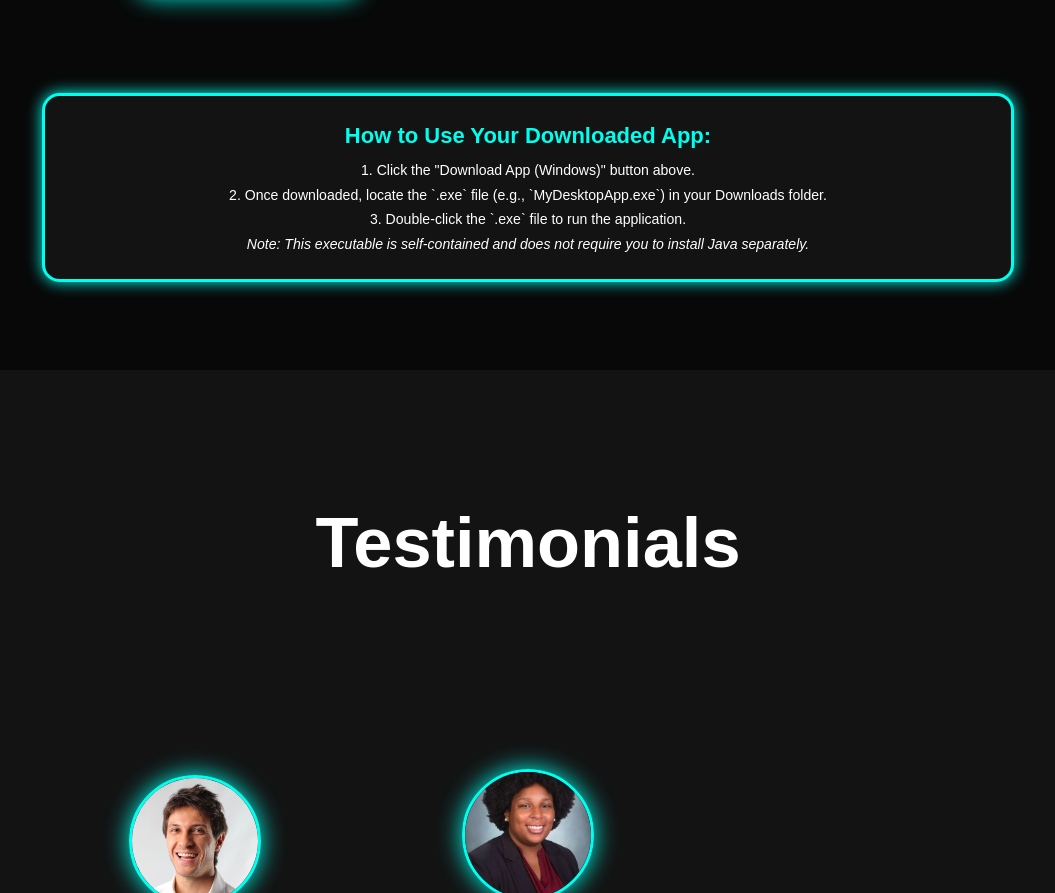
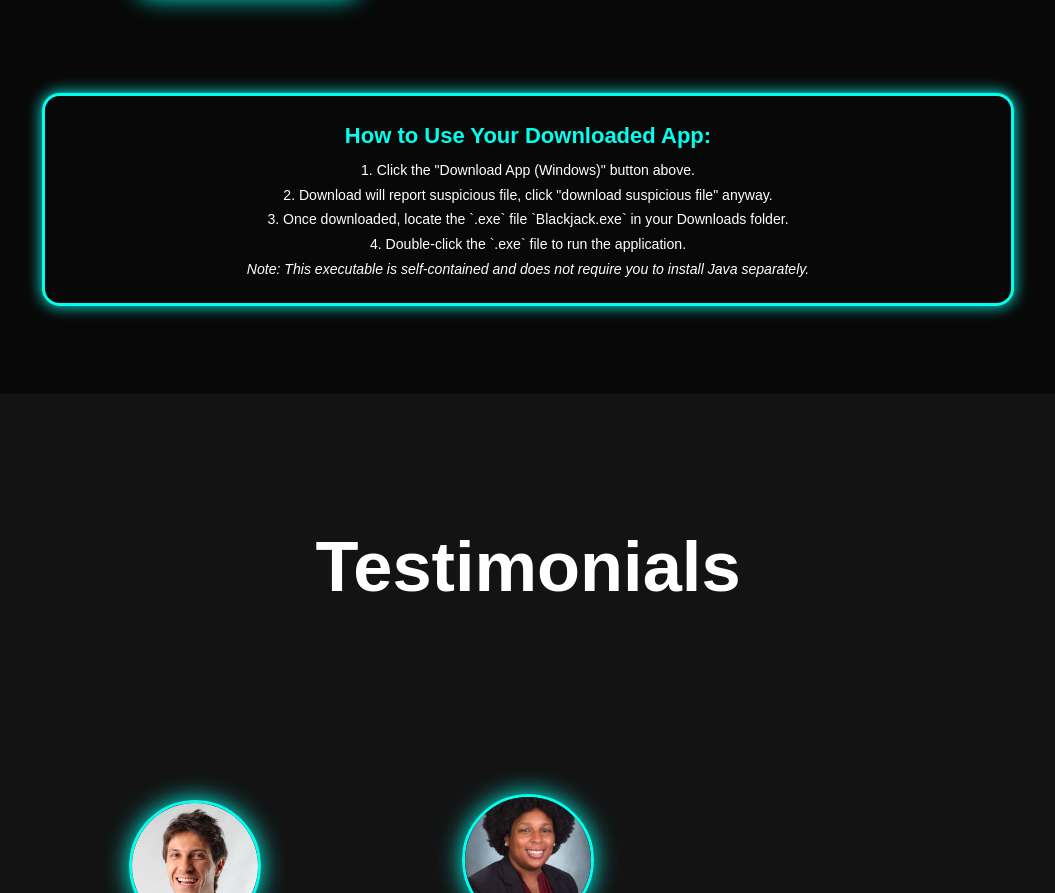
Before and after one commit to Hubbell315/Website, a plain HTML site: page index.html in a window 1280 px wide. Shown: the part 3585-4478 px from the top of the page, without its empty margins (112-1167 px from the left). Drawn offline with nearby package versions, Linux system fonts and the light colour scheme.

Commit message:
Commited making changes to UI / UX

```diff
--- a/index.html
+++ b/index.html
@@ -136,7 +136,7 @@
     </div>
 
     <div class="how-to-run" style="
-        background: var(--second-bg-color);
+        background: var(--bg-color);
         border: 3px solid var(--main-color);
         border-radius: 2rem;
         padding: 3rem;
@@ -148,8 +148,9 @@
     ">
         <h3 style="color: var(--main-color); font-size: 2.5rem; margin-bottom: 1.5rem;">How to Use Your Downloaded App:</h3>
         <p style="margin-bottom: 1rem;">1. Click the "Download App (Windows)" button above.</p>
-        <p style="margin-bottom: 1rem;">2. Once downloaded, locate the `.exe` file (e.g., `MyDesktopApp.exe`) in your Downloads folder.</p>
-        <p style="margin-bottom: 1rem;">3. Double-click the `.exe` file to run the application.</p>
+                <p style="margin-bottom: 1rem;">2. Download will report suspicious file, click "download suspicious file" anyway. </p>
+        <p style="margin-bottom: 1rem;">3. Once downloaded, locate the `.exe` file `Blackjack.exe` in your Downloads folder.</p>
+        <p style="margin-bottom: 1rem;">4. Double-click the `.exe` file to run the application.</p>
         <p><i>Note: This executable is self-contained and does not require you to install Java separately.</i></p>
     </div>
 </section>
```
Also changed, not shown: Homepagedesign.css (line endings or trailing spaces).
